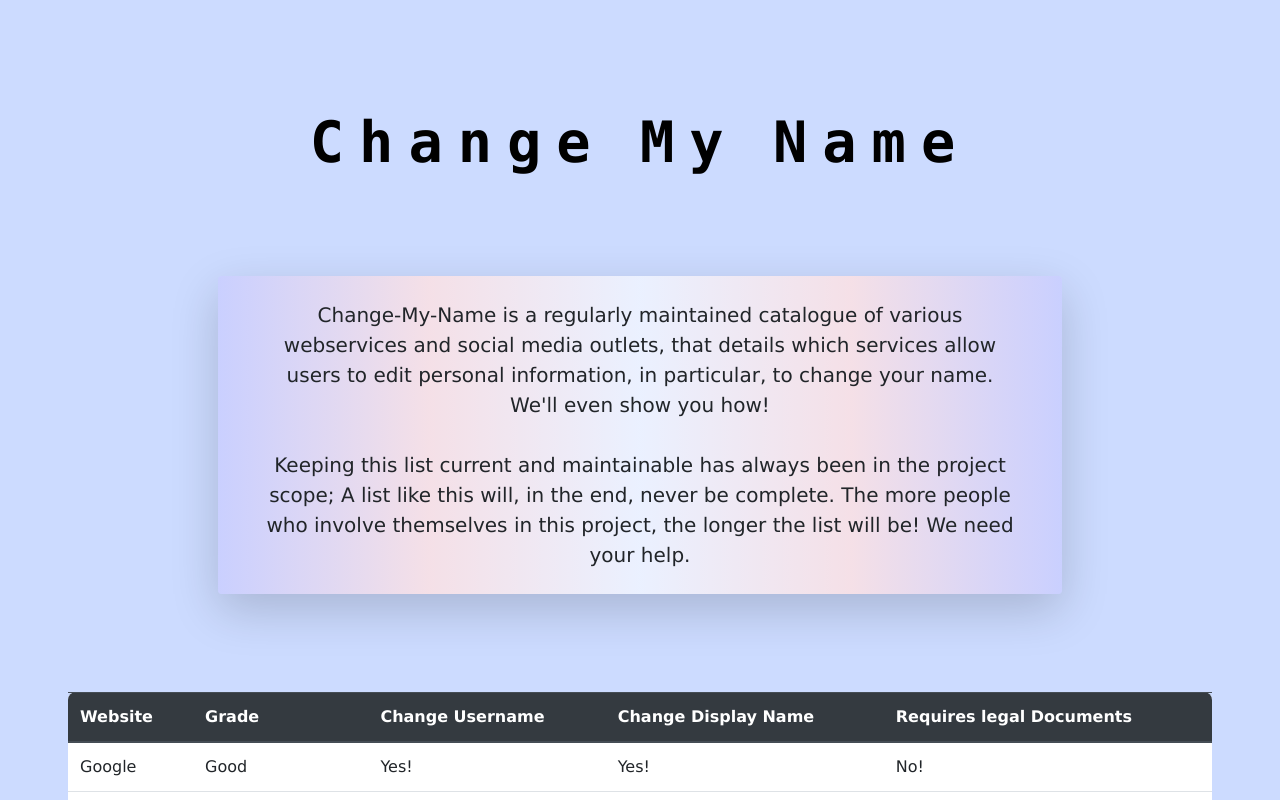
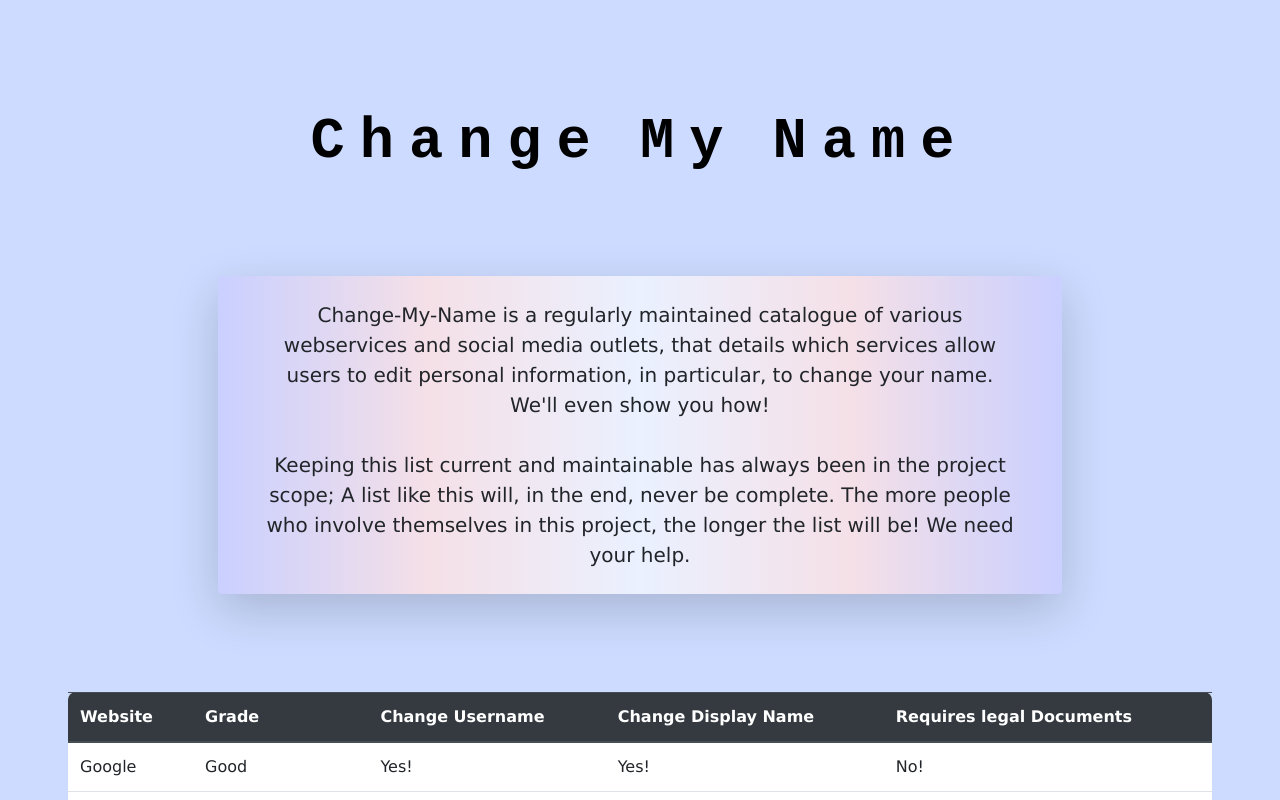
Before and after one commit to change-my-name/change-my-name.github.io, a plain HTML site: page index.html in a window 1280 px wide. Shown: the top 800 px of the page. Drawn offline with nearby package versions, Linux system fonts and the light colour scheme.

Commit message:
title change

```diff
--- a/resources/style.css
+++ b/resources/style.css
@@ -22,7 +22,13 @@ p {
     padding: 20px;
 
     font-size: 57px;
-    font-family: "Lucida Console", Monaco, monospace;
+    /*font-family: "Lucida Console", Monaco, monospace;*/
+    font-family: "Courier New", Courier, monospace;
+
+    font-family: "Courier New", Courier, monospace;
+    letter-spacing: 4px;
+    word-spacing: 3.4px;
+
     letter-spacing: 15px;
     color: #000000;
     word-spacing: -15px;
```
